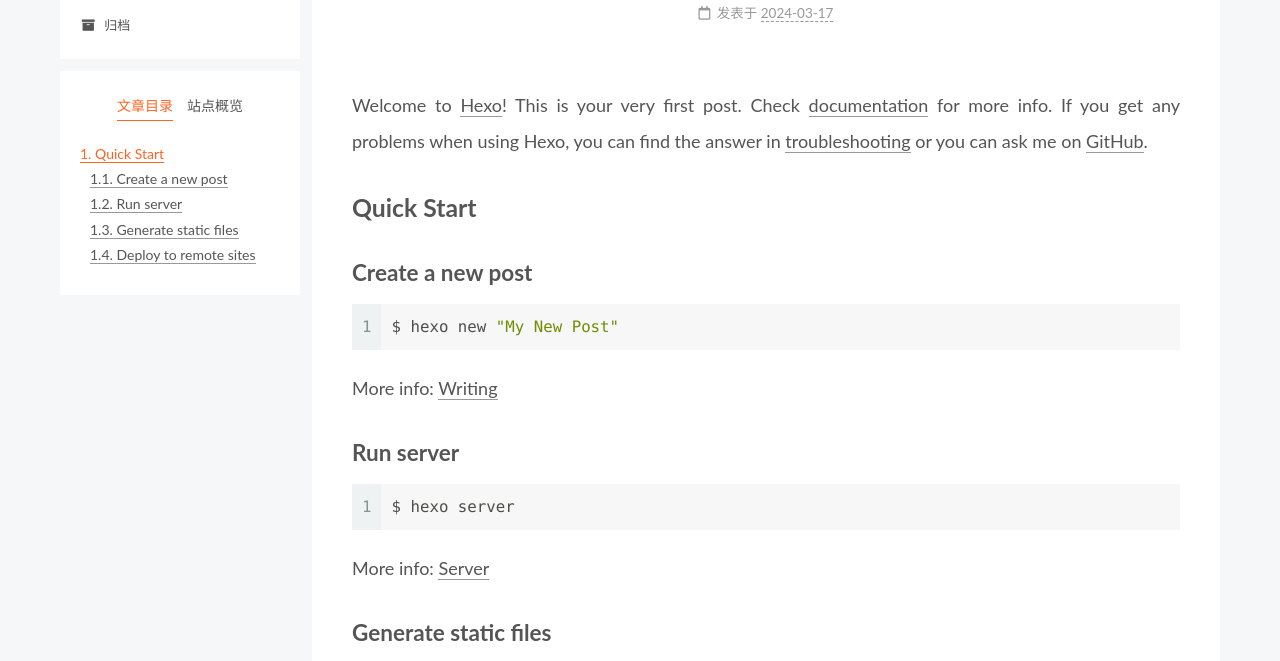
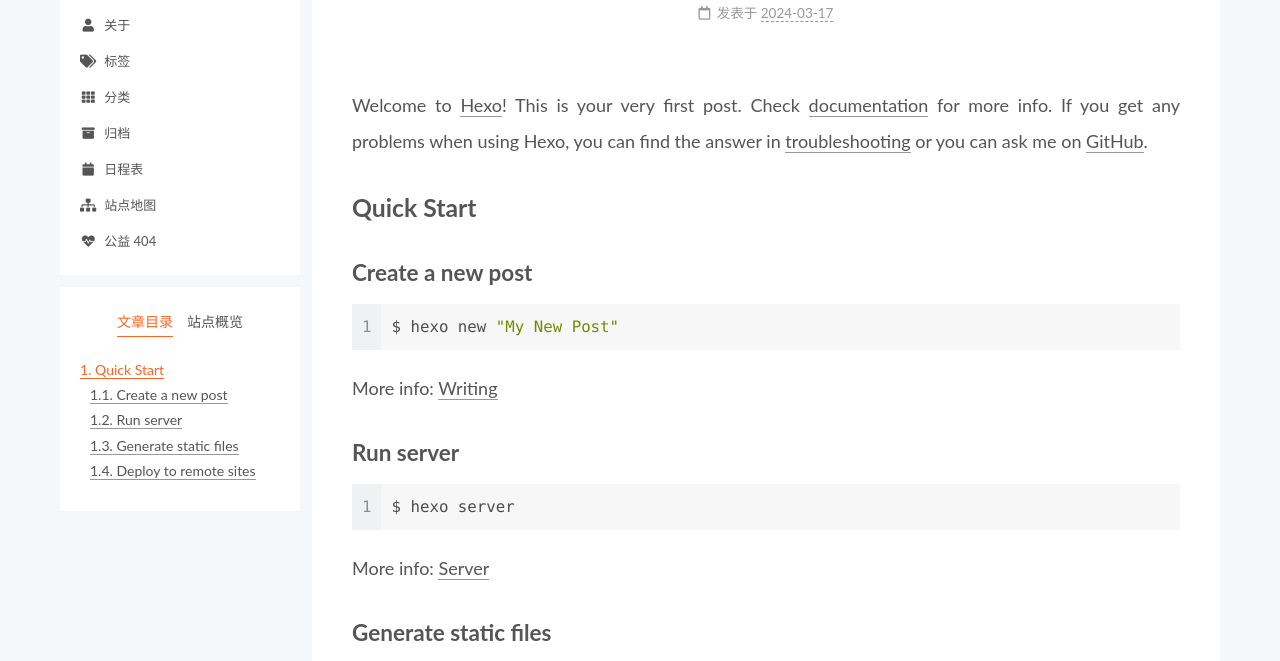
Before and after one commit to chengege77/chengege77.github.io, a plain HTML site: page 2024/03/17/hello-world/index.html in a window 1280 px wide. Shown: the part 127-788 px from the top of the page. Drawn offline with Linux system fonts and the light colour scheme.

Commit message:
Site updated: 2024-03-19 14:49:06

```diff
--- a/2024/03/17/hello-world/index.html
+++ b/2024/03/17/hello-world/index.html
@@ -117,9 +117,39 @@
     <a href="/" rel="section"><i class="fa fa-home fa-fw"></i>首页</a>
 
   </li>
+        <li class="menu-item menu-item-about">
+
+    <a href="/about/" rel="section"><i class="fa fa-user fa-fw"></i>关于</a>
+
+  </li>
+        <li class="menu-item menu-item-tags">
+
+    <a href="/tags/" rel="section"><i class="fa fa-tags fa-fw"></i>标签</a>
+
+  </li>
+        <li class="menu-item menu-item-categories">
+
+    <a href="/categories/" rel="section"><i class="fa fa-th fa-fw"></i>分类</a>
+
+  </li>
         <li class="menu-item menu-item-archives">
 
     <a href="/archives/" rel="section"><i class="fa fa-archive fa-fw"></i>归档</a>
+
+  </li>
+        <li class="menu-item menu-item-schedule">
+
+    <a href="/schedule/" rel="section"><i class="fa fa-calendar fa-fw"></i>日程表</a>
+
+  </li>
+        <li class="menu-item menu-item-sitemap">
+
+    <a href="/sitemap.xml" rel="section"><i class="fa fa-sitemap fa-fw"></i>站点地图</a>
+
+  </li>
+        <li class="menu-item menu-item-commonweal">
+
+    <a href="/404/" rel="section"><i class="fa fa-heartbeat fa-fw"></i>公益 404</a>
 
   </li>
   </ul>
--- a/css/main.css
+++ b/css/main.css
@@ -1168,7 +1168,7 @@
 }
 .links-of-author a::before,
 .links-of-author span.exturl::before {
-  background: #ffd6ff;
+  background: #9ca2ff;
   border-radius: 50%;
   content: ' ';
   display: inline-block;
```
Also changed, not shown: archives/2024/03/index.html (+30 -0 lines), archives/2024/index.html (+30 -0 lines), archives/index.html (+30 -0 lines), index.html (+30 -0 lines).
